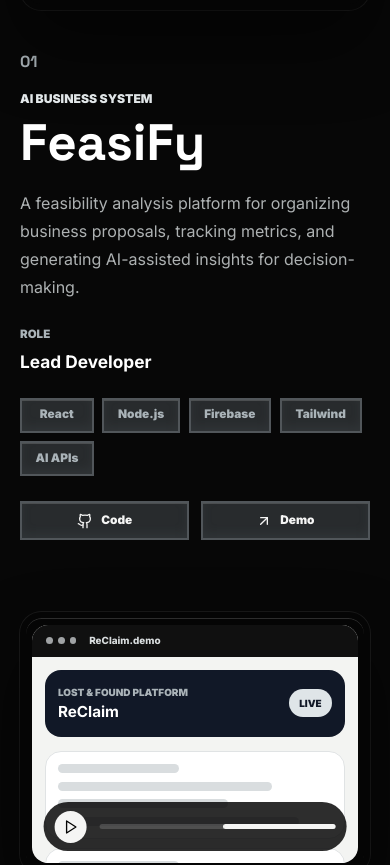
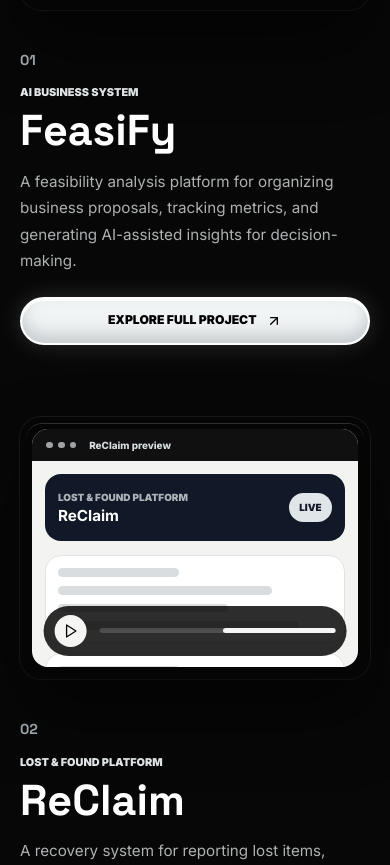
Before and after one commit to BrightReyes/HazyPortfolio, a React (Vite) app: page / in a window 390 px wide. Shown: the part 2185-3050 px from the top of the page. Built offline with nearby package versions, Linux system fonts and the light colour scheme.

Commit message:
implemented a modal for the projects section 75% done

```diff
--- a/src/App.jsx
+++ b/src/App.jsx
@@ -178,6 +178,29 @@ function About() {
 }
 
 function Projects() {
+  const [selectedProject, setSelectedProject] = useState(null);
+
+  useEffect(() => {
+    if (!selectedProject) {
+      return undefined;
+    }
+
+    const handleKeyDown = (event) => {
+      if (event.key === 'Escape') {
+        setSelectedProject(null);
+      }
+    };
+
+    const originalOverflow = document.body.style.overflow;
+    document.body.style.overflow = 'hidden';
+    window.addEventListener('keydown', handleKeyDown);
+
+    return () => {
+      document.body.style.overflow = originalOverflow;
+      window.removeEventListener('keydown', handleKeyDown);
+    };
+  }, [selectedProject]);
+
   return (
     <section id="projects" className="projects-section px-5 lg:px-8">
       <div className="mx-auto max-w-7xl">
@@ -203,7 +226,7 @@ function Projects() {
                         <span />
                         <span />
                       </div>
-                      <span>{project.title}.demo</span>
+                      <span>{project.title} preview</span>
                     </div>
 
                     <div className="project-preview-ui">
@@ -263,35 +286,86 @@ function Projects() {
                 <h3 className="font-display font-black text-white">{project.title}</h3>
                 <p className="project-description">{project.description}</p>
 
-                <div className="project-role-block">
-                  <span>Role</span>
-                  <strong>{project.role}</strong>
-                </div>
-
-                <div className="project-stack-list">
-                  {project.stack.map((item) => (
-                    <span key={item} className="tech-pill">
-                      {item}
-                    </span>
-                  ))}
-                </div>
-
                 <div className="project-actions">
-                  <a href={project.links.code} className="project-action" aria-label={`${project.title} code`}>
-                    <Github className="h-4 w-4" />
-                    Code
-                  </a>
-                  <a href={project.links.demo} className="project-action" aria-label={`${project.title} demo`}>
+                  <button
+                    type="button"
+                    className="project-explore-button"
+                    onClick={() => setSelectedProject(project)}
+                  >
+                    Explore full project
                     <ArrowUpRight className="h-4 w-4" />
-                    Demo
-                  </a>
+                  </button>
                 </div>
               </div>
             </article>
           ))}
         </div>
       </div>
+
+      {selectedProject && (
+        <ProjectModal project={selectedProject} onClose={() => setSelectedProject(null)} />
+      )}
     </section>
+  );
+}
+
+function ProjectModal({ project, onClose }) {
+  return (
+    <div className="project-modal-backdrop" role="presentation" onMouseDown={onClose}>
+      <div
+        className="project-modal"
+        role="dialog"
+        aria-modal="true"
+        aria-label={`${project.title} project details`}
+        onMouseDown={(event) => event.stopPropagation()}
+      >
+        <button type="button" className="project-modal-close" aria-label="Close project details" onClick={onClose}>
+          <X className="h-5 w-5" />
+        </button>
+
+        <div className="project-modal-hero">
+          <p>{project.type}</p>
+          <h2 className="font-display font-black text-white">{project.title}</h2>
+          <span>{project.status} / {project.year}</span>
+        </div>
+
+        <div className="project-modal-body">
+          <section className="project-modal-section project-modal-overview">
+            <h3>Project Overview</h3>
+            <p>{project.description}</p>
+            <p>
+              Add the full project story here later: the problem, users, core workflow, design
+              decisions, important features, challenges, and final outcome.
+            </p>
+          </section>
+
+          <section className="project-modal-section">
+            <h3>Role</h3>
+            <p>{project.role || 'Project role placeholder'}</p>
+          </section>
+
+          <section className="project-modal-section">
+            <h3>Tech Stack</h3>
+            <div className="project-modal-stack">
+              {project.stack.map((item) => (
+                <span key={item} className="tech-pill">
+                  {item}
+                </span>
+              ))}
+            </div>
+          </section>
+
+          <section className="project-modal-section">
+            <h3>Key Features</h3>
+            <ul>
+              <li>Feature detail placeholder</li>
+              <li>Technical implementation placeholder</li>
+              <li>Result or impact placeholder</li>
+            </ul>
+          </section>
+        </div>
+      </div>
+    </div>
   );
 }
 
--- a/src/styles.css
+++ b/src/styles.css
@@ -692,9 +692,13 @@ body {
 .project-showcase {
   align-items: center;
   display: grid;
-  gap: 4.5rem;
-  grid-template-columns: minmax(0, 1.12fr) minmax(18rem, 0.88fr);
+  gap: 3rem;
+  grid-template-columns: minmax(0, 3fr) minmax(15rem, 2fr);
   min-height: calc(100vh - 8rem);
+}
+
+.project-showcase-reverse {
+  grid-template-columns: minmax(15rem, 2fr) minmax(0, 3fr);
 }
 
 .project-showcase-reverse .project-media {
@@ -937,60 +941,185 @@ body {
 .project-number {
   color: var(--accent);
   font-family: Space Grotesk, Inter, sans-serif;
-  font-size: 1rem;
+  font-size: 0.9rem;
   font-weight: 900;
 }
 
 .project-type {
   color: var(--accent-bright);
+  font-size: 0.68rem;
+  font-weight: 900;
+  margin-top: 0.8rem;
+  text-transform: uppercase;
+}
+
+.project-copy h3 {
+  font-size: 3.35rem;
+  line-height: 1;
+  margin-top: 0.55rem;
+}
+
+.project-description {
+  color: rgba(232, 237, 239, 0.74);
+  font-size: 0.95rem;
+  line-height: 1.7;
+  margin-top: 1rem;
+}
+
+.project-copy .project-actions {
+  justify-content: flex-start;
+  margin-top: 1.35rem;
+}
+
+.project-explore-button {
+  align-items: center;
+  background: #f1f4f5;
+  border: 2px solid #ffffff;
+  border-radius: 999px;
+  box-shadow:
+    inset 0 2px 0 rgba(255, 255, 255, 0.88),
+    inset 0 -9px 16px rgba(126, 136, 142, 0.36),
+    0 0 24px rgba(232, 237, 239, 0.16);
+  color: var(--ink-deep);
+  cursor: pointer;
+  display: inline-flex;
   font-size: 0.76rem;
   font-weight: 900;
+  gap: 0.6rem;
+  justify-content: center;
+  min-height: 3rem;
+  min-width: 12.5rem;
+  padding: 0 1.15rem;
+  text-transform: uppercase;
+  transition: box-shadow 180ms ease, transform 180ms ease;
+}
+
+.project-explore-button:hover {
+  box-shadow:
+    inset 0 -8px 15px rgba(126, 136, 142, 0.3),
+    0 0 34px rgba(232, 237, 239, 0.26),
+    0 0 54px rgba(169, 178, 184, 0.16);
+  transform: translateY(-3px);
+}
+
+.project-modal-backdrop {
+  align-items: center;
+  background: rgba(3, 3, 3, 0.78);
+  backdrop-filter: blur(14px);
+  display: flex;
+  inset: 0;
+  justify-content: center;
+  padding: 1.25rem;
+  position: fixed;
+  z-index: 80;
+}
+
+.project-modal {
+  background: rgba(20, 20, 20, 0.98);
+  border: 2px solid var(--line-strong);
+  box-shadow:
+    inset 0 2px 0 rgba(255, 255, 255, 0.12),
+    0 2rem 5rem rgba(0, 0, 0, 0.58),
+    0 0 42px rgba(169, 178, 184, 0.14);
+  color: #f5f5f4;
+  max-height: min(46rem, calc(100vh - 2.5rem));
+  overflow: auto;
+  padding: 2rem;
+  position: relative;
+  width: min(58rem, 100%);
+}
+
+.project-modal-close {
+  align-items: center;
+  background: var(--metal-fill);
+  border: 2px solid var(--line);
+  border-radius: 999px;
+  color: #f5f5f4;
+  cursor: pointer;
+  display: grid;
+  height: 2.8rem;
+  place-items: center;
+  position: absolute;
+  right: 1.2rem;
+  top: 1.2rem;
+  transition: border-color 160ms ease, color 160ms ease, transform 160ms ease;
+  width: 2.8rem;
+}
+
+.project-modal-close:hover {
+  border-color: var(--accent-bright);
+  color: var(--accent-bright);
+  transform: translateY(-2px);
+}
+
+.project-modal-hero {
+  padding-right: 3.8rem;
+}
+
+.project-modal-hero p {
+  color: var(--accent);
+  font-size: 0.74rem;
+  font-weight: 900;
+  text-transform: uppercase;
+}
+
+.project-modal-hero h2 {
+  font-size: clamp(2.5rem, 6vw, 5.2rem);
+  line-height: 0.98;
+  margin-top: 0.65rem;
+}
+
+.project-modal-hero span {
+  color: rgba(232, 237, 239, 0.66);
+  display: inline-block;
+  font-size: 0.8rem;
+  font-weight: 800;
   margin-top: 1rem;
   text-transform: uppercase;
 }
 
-.project-copy h3 {
-  font-size: 4.8rem;
-  line-height: 0.95;
-  margin-top: 0.65rem;
-}
-
-.project-description {
-  color: rgba(232, 237, 239, 0.74);
-  font-size: 1.05rem;
-  line-height: 1.85;
-  margin-top: 1.35rem;
-}
-
-.project-role-block {
-  align-items: baseline;
-  display: flex;
+.project-modal-body {
+  display: grid;
   gap: 1rem;
-  margin-top: 1.6rem;
-}
-
-.project-role-block span {
-  color: var(--accent);
-  font-size: 0.72rem;
+  grid-template-columns: 1.1fr 0.9fr;
+  margin-top: 2rem;
+}
+
+.project-modal-section {
+  background: rgba(40, 43, 45, 0.72);
+  border: 1px solid rgba(169, 178, 184, 0.22);
+  padding: 1.1rem;
+}
+
+.project-modal-overview {
+  grid-row: span 3;
+}
+
+.project-modal-section h3 {
+  color: #ffffff;
+  font-size: 0.78rem;
   font-weight: 900;
   text-transform: uppercase;
 }
 
-.project-role-block strong {
-  color: #ffffff;
-  font-size: 1.08rem;
-}
-
-.project-stack-list {
+.project-modal-section p,
+.project-modal-section li {
+  color: rgba(232, 237, 239, 0.72);
+  font-size: 0.92rem;
+  line-height: 1.75;
+  margin-top: 0.8rem;
+}
+
+.project-modal-section ul {
+  list-style: disc;
+  margin: 0.8rem 0 0 1.1rem;
+}
+
+.project-modal-stack {
   display: flex;
   flex-wrap: wrap;
   gap: 0.55rem;
-  margin-top: 1.4rem;
-}
-
-.project-copy .project-actions {
-  justify-content: flex-start;
-  margin-top: 1.55rem;
+  margin-top: 0.9rem;
 }
 
 .timeline-panel {
@@ -1333,13 +1462,17 @@ body {
     min-height: auto;
   }
 
+  .project-showcase-reverse {
+    grid-template-columns: 1fr;
+  }
+
   .project-showcase-reverse .project-media,
   .project-showcase-reverse .project-copy {
     order: initial;
   }
 
   .project-copy h3 {
-    font-size: 4rem;
+    font-size: 3.15rem;
   }
 
   .desktop-island-nav {
@@ -1508,18 +1641,12 @@ body {
   }
 
   .project-copy h3 {
-    font-size: 3.2rem;
+    font-size: 2.7rem;
   }
 
   .project-description {
-    font-size: 1rem;
+    font-size: 0.95rem;
     line-height: 1.75;
-  }
-
-  .project-role-block {
-    align-items: flex-start;
-    flex-direction: column;
-    gap: 0.35rem;
   }
 
   .timeline-row {
@@ -1539,6 +1666,27 @@ body {
 
   .project-action {
     flex: 1 1 8rem;
+  }
+
+  .project-explore-button {
+    width: 100%;
+  }
+
+  .project-modal {
+    max-height: calc(100vh - 1.5rem);
+    padding: 1.2rem;
+  }
+
+  .project-modal-hero {
+    padding-right: 3.2rem;
+  }
+
+  .project-modal-body {
+    grid-template-columns: 1fr;
+  }
+
+  .project-modal-overview {
+    grid-row: auto;
   }
 }
 
```
